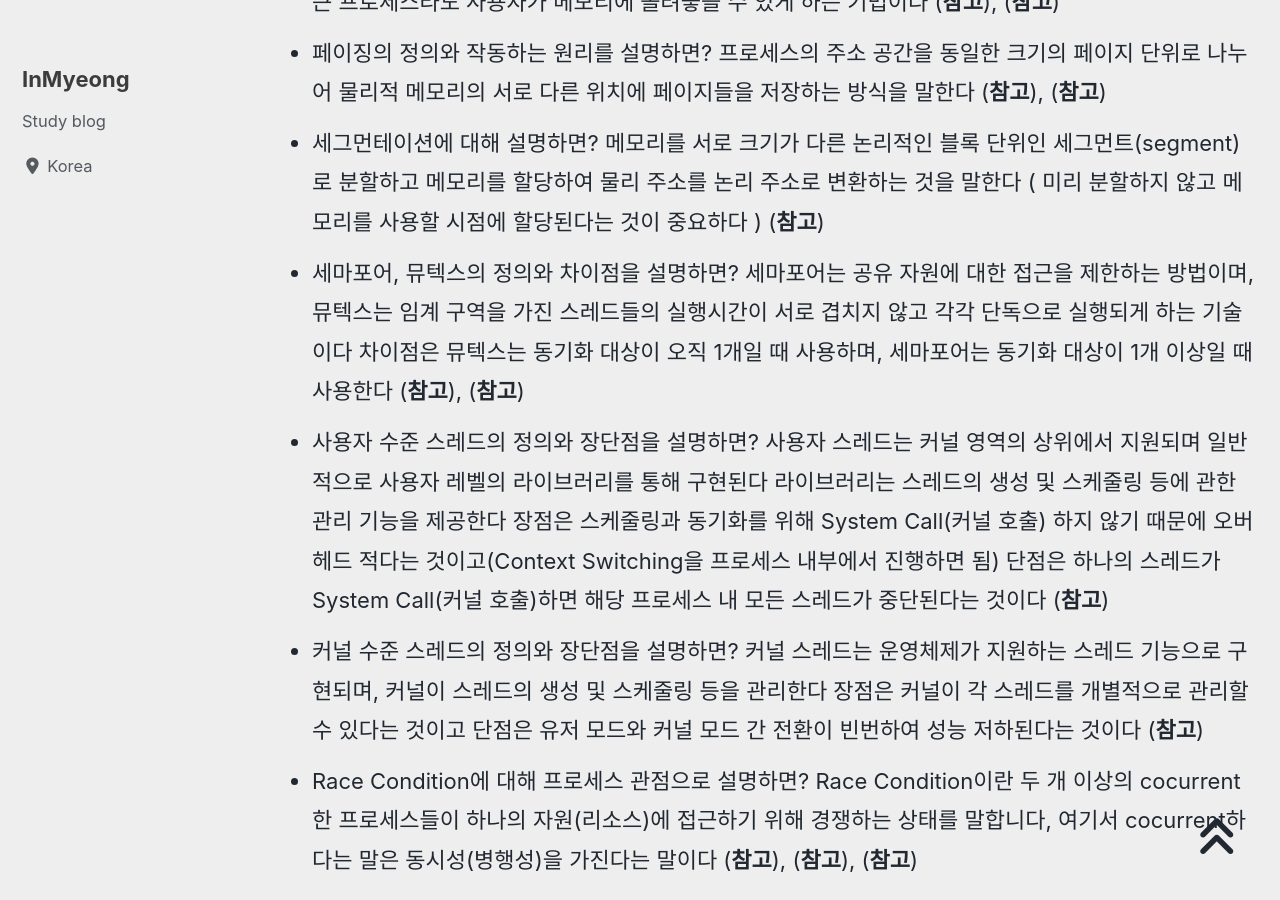
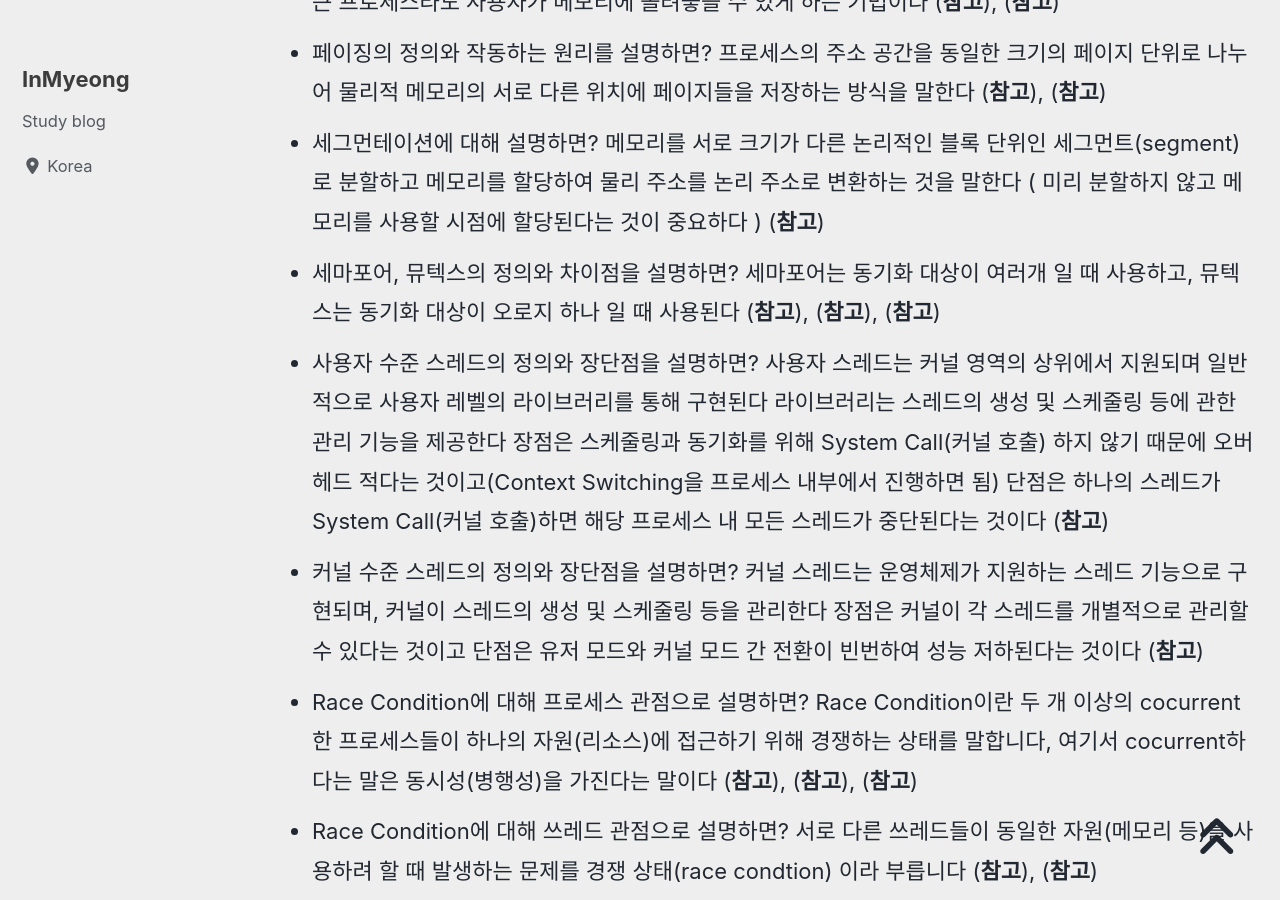
Before and after one commit to devMyeong/devMyeong.github.io, a Jekyll site: the page built from _posts/cs/2022-09-05-블로그-면접준비.md, in a window 1280 px wide and 900 px high, scrolled down 26058 px. Built offline with Jekyll 4.4.1, drawn with Linux system fonts in a browser that asks for light colours; cached includes are drawn as plain includes; nearby versions of some CDN libraries; some web fonts are replaced; comment, search, counter and statistics services are not loaded.

Commit message:
Chore : 수정

```diff
--- a/_posts/cs/2022-09-05-블로그-면접준비.md
+++ b/_posts/cs/2022-09-05-블로그-면접준비.md
@@ -243,7 +243,7 @@ last_modified_at: 2022-10-30
 - 가상메모리란? 실제로 프로그램 수행에 필요한 부분만 메모리에 올려놓음으로써 주기억장치의 용량보다 큰 프로세스라도 사용자가 메모리에 올려놓을 수 있게 하는 기법이다 ([**참고**](https://luv-n-interest.tistory.com/1005)), ([**참고**](https://velog.io/@chappi/OS%EB%8A%94-%ED%95%A0%EA%BB%80%EB%8D%B0-%ED%95%B5%EC%8B%AC%EB%A7%8C-%ED%95%A9%EB%8B%88%EB%8B%A4.-14%ED%8E%B8-%EA%B0%80%EC%83%81-%EB%A9%94%EB%AA%A8%EB%A6%AC-%EA%B0%9C%EC%9A%94-%ED%8E%98%EC%9D%B4%EC%A7%95))
 - 페이징의 정의와 작동하는 원리를 설명하면? 프로세스의 주소 공간을 동일한 크기의 페이지 단위로 나누어 물리적 메모리의 서로 다른 위치에 페이지들을 저장하는 방식을 말한다 ([**참고**](https://zangzangs.tistory.com/134)), ([**참고**](https://velog.io/@chappi/OS%EB%8A%94-%ED%95%A0%EA%BB%80%EB%8D%B0-%ED%95%B5%EC%8B%AC%EB%A7%8C-%ED%95%A9%EB%8B%88%EB%8B%A4.-14%ED%8E%B8-%EA%B0%80%EC%83%81-%EB%A9%94%EB%AA%A8%EB%A6%AC-%EA%B0%9C%EC%9A%94-%ED%8E%98%EC%9D%B4%EC%A7%95))
 - 세그먼테이션에 대해 설명하면? 메모리를 서로 크기가 다른 논리적인 블록 단위인 세그먼트(segment)로 분할하고 메모리를 할당하여 물리 주소를 논리 주소로 변환하는 것을 말한다 ( 미리 분할하지 않고 메모리를 사용할 시점에 할당된다는 것이 중요하다 ) ([**참고**](https://plummmm.tistory.com/356))
-- 세마포어, 뮤텍스의 정의와 차이점을 설명하면? 세마포어는 공유 자원에 대한 접근을 제한하는 방법이며, 뮤텍스는 임계 구역을 가진 스레드들의 실행시간이 서로 겹치지 않고 각각 단독으로 실행되게 하는 기술이다 차이점은 뮤텍스는 동기화 대상이 오직 1개일 때 사용하며, 세마포어는 동기화 대상이 1개 이상일 때 사용한다 ([**참고**](https://gyoogle.dev/blog/computer-science/operating-system/Semaphore%20&%20Mutex.html)), ([**참고**](https://heeonii.tistory.com/14))
+- 세마포어, 뮤텍스의 정의와 차이점을 설명하면? 세마포어는 동기화 대상이 여러개 일 때 사용하고, 뮤텍스는 동기화 대상이 오로지 하나 일 때 사용된다 ([**참고**](https://incheol-jung.gitbook.io/docs/q-and-a/computer-science/undefined-1)), ([**참고**](https://gyoogle.dev/blog/computer-science/operating-system/Semaphore%20&%20Mutex.html)), ([**참고**](https://heeonii.tistory.com/14))
 - 사용자 수준 스레드의 정의와 장단점을 설명하면? 사용자 스레드는 커널 영역의 상위에서 지원되며 일반적으로 사용자 레벨의 라이브러리를 통해 구현된다 라이브러리는 스레드의 생성 및 스케줄링 등에 관한 관리 기능을 제공한다 장점은 스케줄링과 동기화를 위해 System Call(커널 호출) 하지 않기 때문에 오버헤드 적다는 것이고(Context Switching을 프로세스 내부에서 진행하면 됨) 단점은 하나의 스레드가 System Call(커널 호출)하면 해당 프로세스 내 모든 스레드가 중단된다는 것이다 ([**참고**](https://kspsd.tistory.com/50))
 - 커널 수준 스레드의 정의와 장단점을 설명하면? 커널 스레드는 운영체제가 지원하는 스레드 기능으로 구현되며, 커널이 스레드의 생성 및 스케줄링 등을 관리한다 장점은 커널이 각 스레드를 개별적으로 관리할 수 있다는 것이고 단점은 유저 모드와 커널 모드 간 전환이 빈번하여 성능 저하된다는 것이다 ([**참고**](https://kspsd.tistory.com/50))
 - Race Condition에 대해 프로세스 관점으로 설명하면? Race Condition이란 두 개 이상의 cocurrent한 프로세스들이 하나의 자원(리소스)에 접근하기 위해 경쟁하는 상태를 말합니다, 여기서 cocurrent하다는 말은 동시성(병행성)을 가진다는 말이다 ([**참고**](https://zangzangs.tistory.com/115)), ([**참고**](https://seamless.tistory.com/42)), ([**참고**](https://modoocode.com/270))
```
